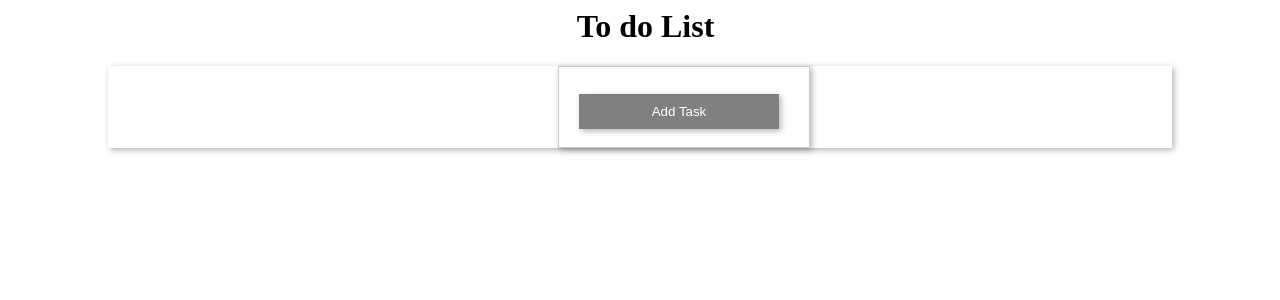
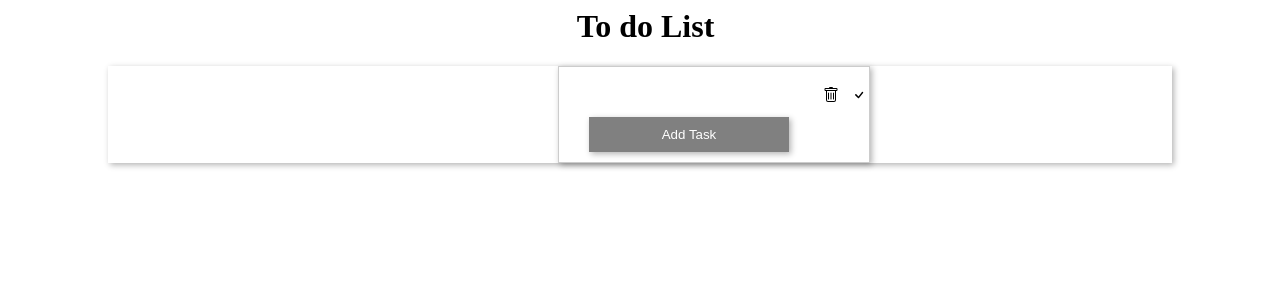
Before and after one commit to Chetanr/todo, a PHP site: page / in a window 1280 px wide. Shown: the top 300 px of the page. Run offline with PHP 8.4, Linux system fonts and the light colour scheme; data comes from the database, SQL or seed files in the repository.

Commit message:
index page changes

```diff
--- a/assets/css/index.css
+++ b/assets/css/index.css
@@ -11,7 +11,7 @@ h1 {
 }
 
 .card {
-  flex: 0 0 200px;
+  flex: 0 0 310px;
   display: flex;
   flex-wrap: wrap;
   margin-left: 450px;
@@ -19,15 +19,16 @@ h1 {
   box-shadow: 2px 2px 6px 0px rgba(0, 0, 0, 0.3);
 }
 
-/* .card .text {
-  margin-left: 20px;
-} */
+.card .text {
+  margin-top: 20px;
+}
 
 .card .text > button {
   background: gray;
   border: 0;
   margin-top: 10px;
-  margin-left: 20px;
+  margin-bottom: 10px;
+  margin-left: 30px;
   color: white;
   padding: 10px;
   width: 200px;
@@ -37,6 +38,7 @@ h1 {
 .task {
   border-style: hidden;
   margin-left: 10px;
+  margin-right: 10px;
   width: 240px;
 }
 
--- a/index.php
+++ b/index.php
@@ -22,7 +22,19 @@ $pdo = (new SQLiteConnection())->connect();
     <main class="cards">
         <article class = "card">
             <div class="text">
-            <input type = "text" maxlength="30" class = "task"/>
+                <div>
+                    <input type = "text" maxlength="30" class = "task"/>
+                    <!-- &nbsp; -->
+                    <svg xmlns="http://www.w3.org/2000/svg" width="16" height="16" fill="currentColor" class="bi bi-trash" viewBox="0 0 16 16">
+                        <path d="M5.5 5.5A.5.5 0 0 1 6 6v6a.5.5 0 0 1-1 0V6a.5.5 0 0 1 .5-.5zm2.5 0a.5.5 0 0 1 .5.5v6a.5.5 0 0 1-1 0V6a.5.5 0 0 1 .5-.5zm3 .5a.5.5 0 0 0-1 0v6a.5.5 0 0 0 1 0V6z"/>
+                        <path fill-rule="evenodd" d="M14.5 3a1 1 0 0 1-1 1H13v9a2 2 0 0 1-2 2H5a2 2 0 0 1-2-2V4h-.5a1 1 0 0 1-1-1V2a1 1 0 0 1 1-1H6a1 1 0 0 1 1-1h2a1 1 0 0 1 1 1h3.5a1 1 0 0 1 1 1v1zM4.118 4 4 4.059V13a1 1 0 0 0 1 1h6a1 1 0 0 0 1-1V4.059L11.882 4H4.118zM2.5 3V2h11v1h-11z"/>
+                    </svg>
+                    &nbsp;
+                    <svg xmlns="http://www.w3.org/2000/svg" width="16" height="16" fill="currentColor" class="bi bi-check" viewBox="0 0 16 16">
+                            <path d="M10.97 4.97a.75.75 0 0 1 1.07 1.05l-3.99 4.99a.75.75 0 0 1-1.08.02L4.324 8.384a.75.75 0 1 1 1.06-1.06l2.094 2.093 3.473-4.425a.267.267 0 0 1 .02-.022z"/>
+                    </svg>
+                </div>
+
             <button>Add Task</button>
             </div>
             <br/>
```
Also changed, not shown: assets/icons/bin.png (added), 2 other files.
